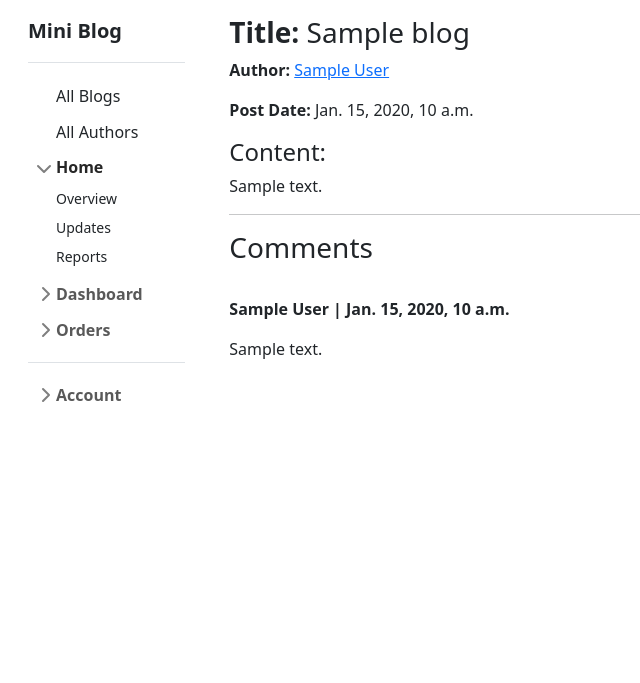
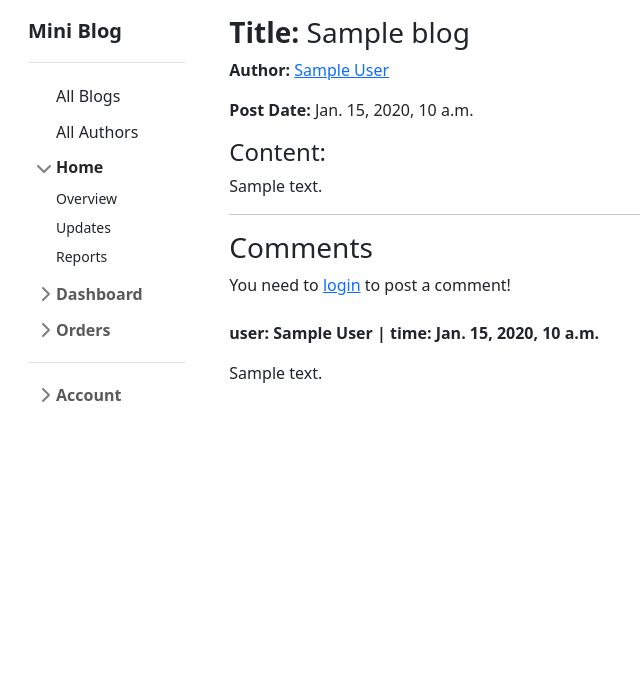
Before and after one commit to kavianam/mini-blog, a Django app: template blog/templates/blog/blog_detail.html in a window 1280 px wide. Shown: the top 683 px of the page, without its empty margins (0-640 px from the left). Run offline with Django 3.2, Linux system fonts and the light colour scheme; the template is opened without the code that fills it: most values are stand-ins (such as "Sample title", 1, 10 or a date in 2020); data that the repository does not hold is empty; some libraries are stand-ins or nearby versions.

Commit message:
Just authenticated user can comment in blog-detail

```diff
--- a/blog/templates/blog/blog_detail.html
+++ b/blog/templates/blog/blog_detail.html
@@ -16,14 +16,18 @@
     <hr>
 
     <h3>Comments</h3>
+
+    {% if user.is_authenticated %}
+        <a href="{% url 'comment-create' blog.id%}">Write a comment</a>
+    {% else %}
+        You need to <a href="{% url 'login' %}?next={{ request.path }}">login</a> to post a comment!
+    {% endif %}
+    <br>
     <br>
     {% for comment in blog.comments.all %}
-        <p><strong>{{ comment.author }} | {{ comment.publish_time }}</strong></p>
+        <p><strong>user: {{ comment.author }} | time: {{ comment.publish_time }}</strong></p>
         <p>{{ comment.description }}</p>
         <br>
     {% endfor %}
 
-    {% if user.is_authenticated %}
-        <a href="{% url "comment-create" blog.id%}">Post a comment</a>
-    {% endif %}
 {% endblock %}
```
